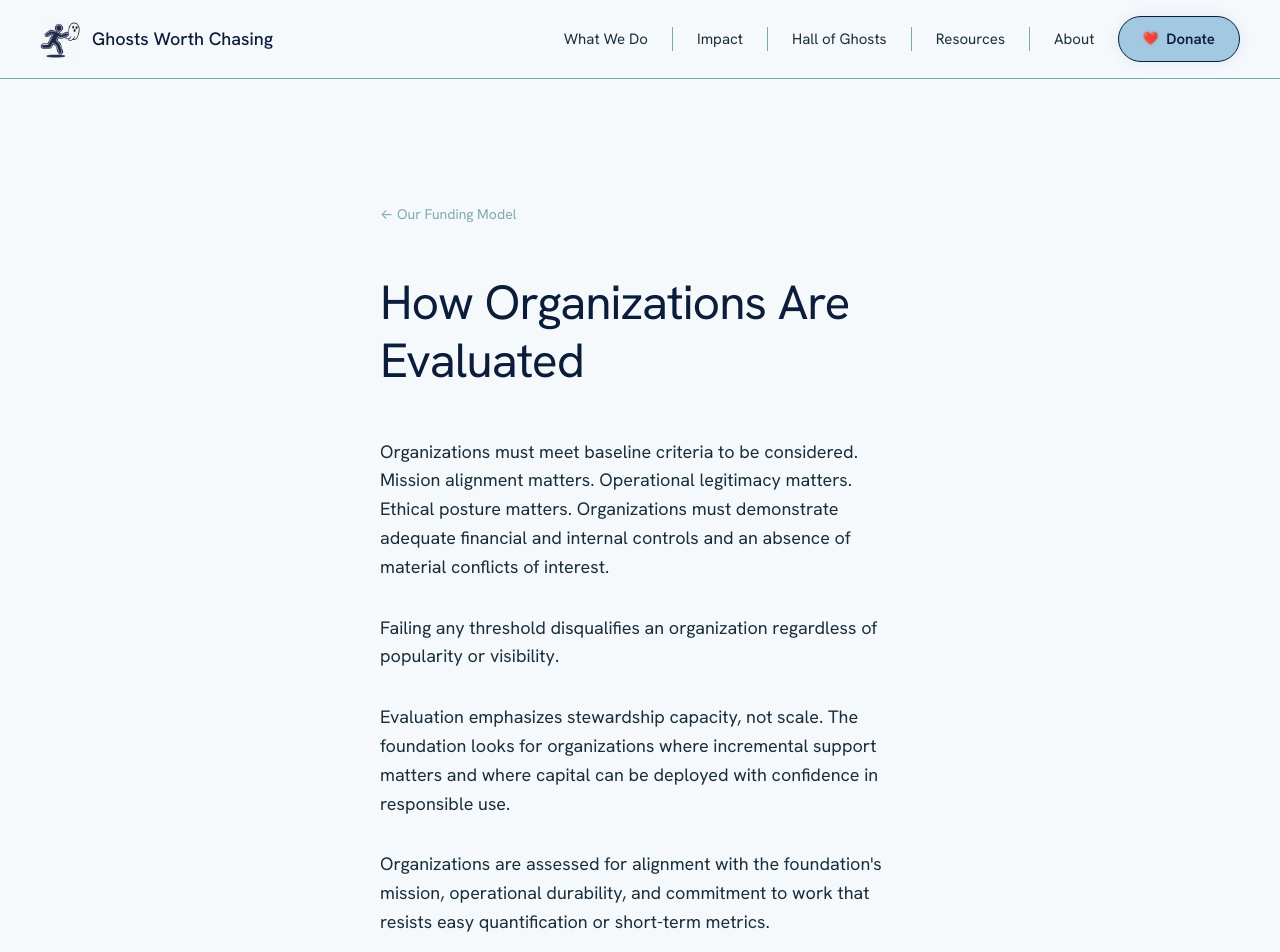
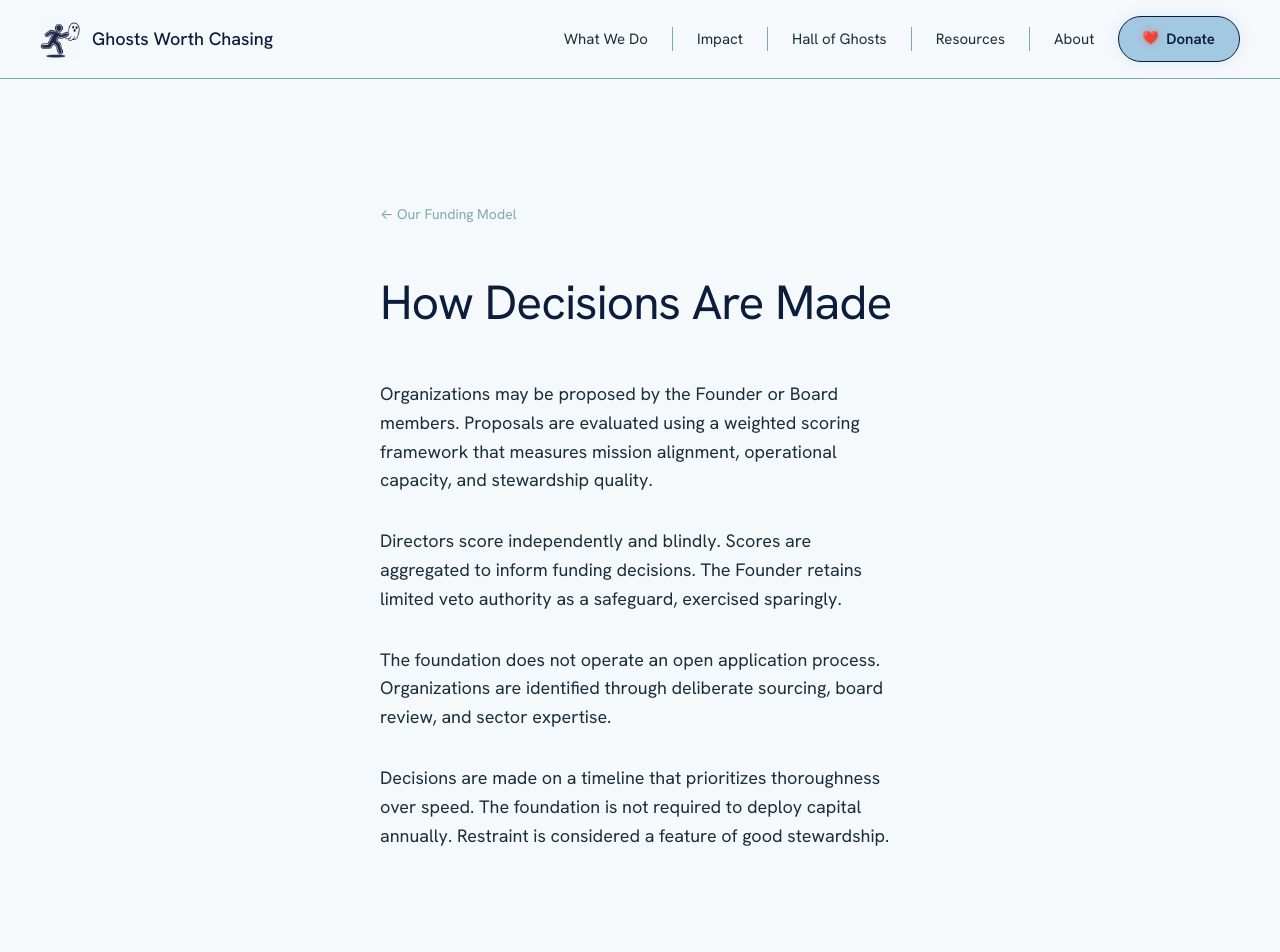
Before and after one commit to Roco41589/ghosts-worth-chasing-site, a Next.js app in the folder ghosts-redesign/: page /what-we-do/organizational-grants/application in a window 1280 px wide. Shown: the top 952 px of the page. Built offline with nearby package versions, Linux system fonts and the light colour scheme.

Commit message:
Update page.tsx

```diff
--- a/ghosts-redesign/app/what-we-do/organizational-grants/application/page.tsx
+++ b/ghosts-redesign/app/what-we-do/organizational-grants/application/page.tsx
@@ -1,6 +1,6 @@
 import Link from 'next/link'
 
-export default function Criteria() {
+export default function DecisionProcess() {
   return (
     <section className="section section--narrow">
       <Link
@@ -19,28 +19,28 @@ export default function Criteria() {
       </Link>
 
       <h1 style={{ color: 'var(--color-deep-navy)', marginBottom: 'var(--space-md)' }}>
-        How Organizations Are Evaluated
+        How Decisions Are Made
       </h1>
 
       <p>
-        Organizations must meet baseline criteria to be considered. Mission alignment matters.
-        Operational legitimacy matters. Ethical posture matters. Organizations must demonstrate
-        adequate financial and internal controls and an absence of material conflicts of interest.
+        Organizations may be proposed by the Founder or Board members. Proposals are evaluated using
+        a weighted scoring framework that measures mission alignment, operational capacity, and
+        stewardship quality.
       </p>
 
       <p>
-        Failing any threshold disqualifies an organization regardless of popularity or visibility.
+        Directors score independently and blindly. Scores are aggregated to inform funding decisions.
+        The Founder retains limited veto authority as a safeguard, exercised sparingly.
       </p>
 
       <p>
-        Evaluation emphasizes stewardship capacity, not scale. The foundation looks for organizations
-        where incremental support matters and where capital can be deployed with confidence in
-        responsible use.
+        The foundation does not operate an open application process. Organizations are identified
+        through deliberate sourcing, board review, and sector expertise.
       </p>
 
       <p>
-        Organizations are assessed for alignment with the foundation's mission, operational durability,
-        and commitment to work that resists easy quantification or short-term metrics.
+        Decisions are made on a timeline that prioritizes thoroughness over speed. The foundation
+        is not required to deploy capital annually. Restraint is considered a feature of good stewardship.
       </p>
     </section>
   )
```
